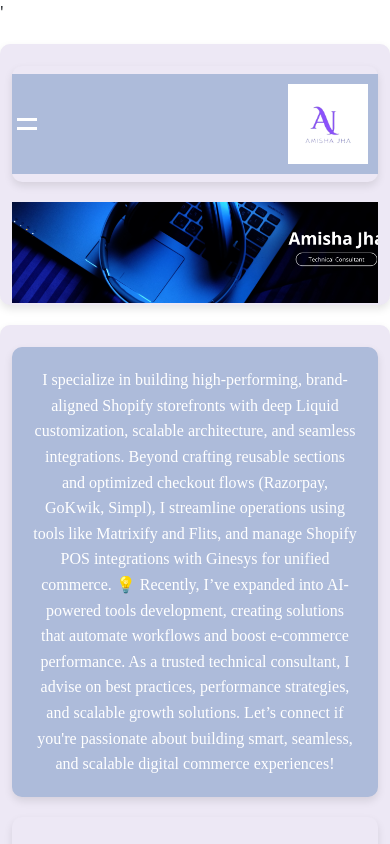
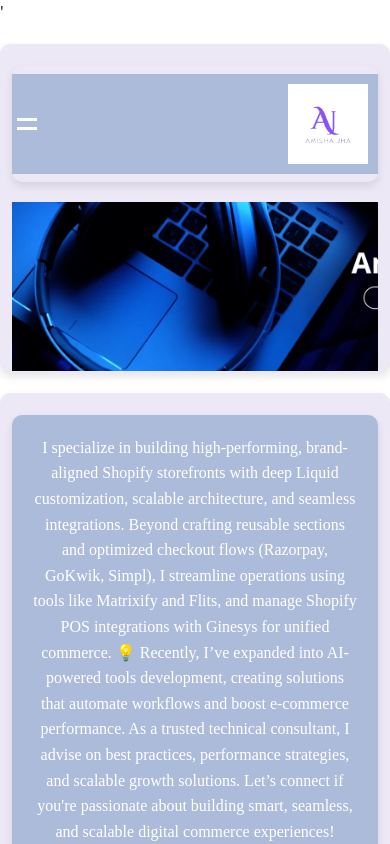
Before and after one commit to a-jha-06/react_small_projects, a React (Create React App) app: page / in a window 390 px wide. Shown: the top 844 px of the page. Built offline with nearby package versions, Linux system fonts and the light colour scheme.

Commit message:
Refactor banner styles for responsiveness and transitions
Updated banner styles for improved mobile visibility and added transition effect.

```diff
--- a/src/components/banner/banner.js
+++ b/src/components/banner/banner.js
@@ -20,18 +20,19 @@ function HeroBanner() {
 
     // Styles change based on screen size
    const bannerStyles = {
-        backgroundImage: `url(${bannerImage})`,
+  backgroundImage: bannerImage ? `url(${bannerImage})` : 'none',
   backgroundSize: 'cover',
   backgroundPosition: 'center',
-        height: windowWidth <= 768 ? '12vh' : '50vh', // Smaller height for mobile
+  backgroundRepeat: 'no-repeat',
+  height: windowWidth <= 768 ? '20vh' : '50vh', // Adjusted for better mobile visibility
   display: 'flex',
   justifyContent: 'center',
   alignItems: 'center',
-        color: 'white',
+  color: '#fff',
   textAlign: 'center',
-        padding: windowWidth <= 768 ? '20px' : '40px', // Adjust padding for smaller screens
+  padding: windowWidth <= 768 ? '16px' : '40px',
+  transition: 'all 0.3s ease-in-out', // Smooth resizing
 };
-
     return (
         <div style={bannerStyles}>
 
```
Lines whose indentation alone changed are shown as unchanged.
